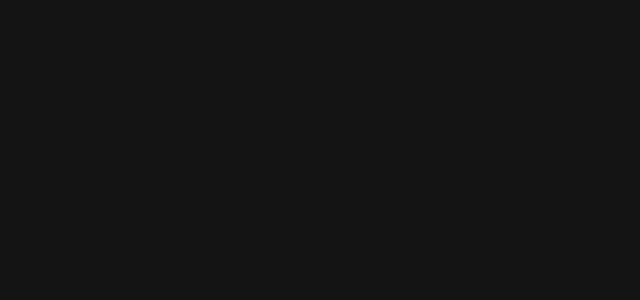
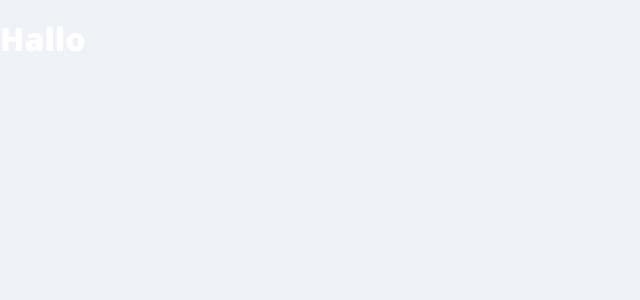
Before and after one commit to michalkulesza/recipe-pwa, a React (Create React App) app: page / in a window 1280 px wide. Shown: the top 300 px of the page, without its empty margins (0-640 px from the left). Built offline with nearby package versions, Linux system fonts and the light colour scheme.

Commit message:
+ globalStyles & theme

```diff
--- a/src/index.tsx
+++ b/src/index.tsx
@@ -1,7 +1,7 @@
 import React from "react";
 import * as serviceWorkerRegistration from "./serviceWorkerRegistration";
 import reportWebVitals from "./reportWebVitals";
-import GlobalStyles from "./globalStyles";
+import GlobalStyles from "./styles/globalStyles";
 import ReactDOM from "react-dom";
 import "normalize.css";
 
@@ -9,9 +9,8 @@
 
 ReactDOM.render(
 	<React.StrictMode>
-		<GlobalStyles>
-			<App />
-		</GlobalStyles>
+		<GlobalStyles />
+		<App />
 	</React.StrictMode>,
 	document.getElementById("root")
 );
--- a/src/globalStyles.ts
+++ b/src/styles/globalStyles.ts
@@ -1,11 +1,12 @@
 import { createGlobalStyle } from "styled-components";
+import { theme } from "./theme";
 
 const GlobalStyle = createGlobalStyle`
 html, body {
    font-family: 'Open Sans', sans-serif;
    -webkit-font-smoothing: antialiased;
    -moz-osx-font-smoothing: grayscale;
-   background-color: #141414;
+   background-color: ${theme.background};
    color: #fff;
    font-size: 16px;
    overflow-x: hidden;
--- /dev/null
+++ b/src/styles/theme.ts
@@ -0,0 +1,12 @@
+const light = {
+	primary: "#FA832E",
+	secondary: "#17C446",
+	text: "#000024",
+	textInverted: "#FFFFFF",
+	background: "#F0F2F7",
+	placeholder: "#A3A2B2",
+};
+
+// const dark = {};
+
+export const theme = light;
```
